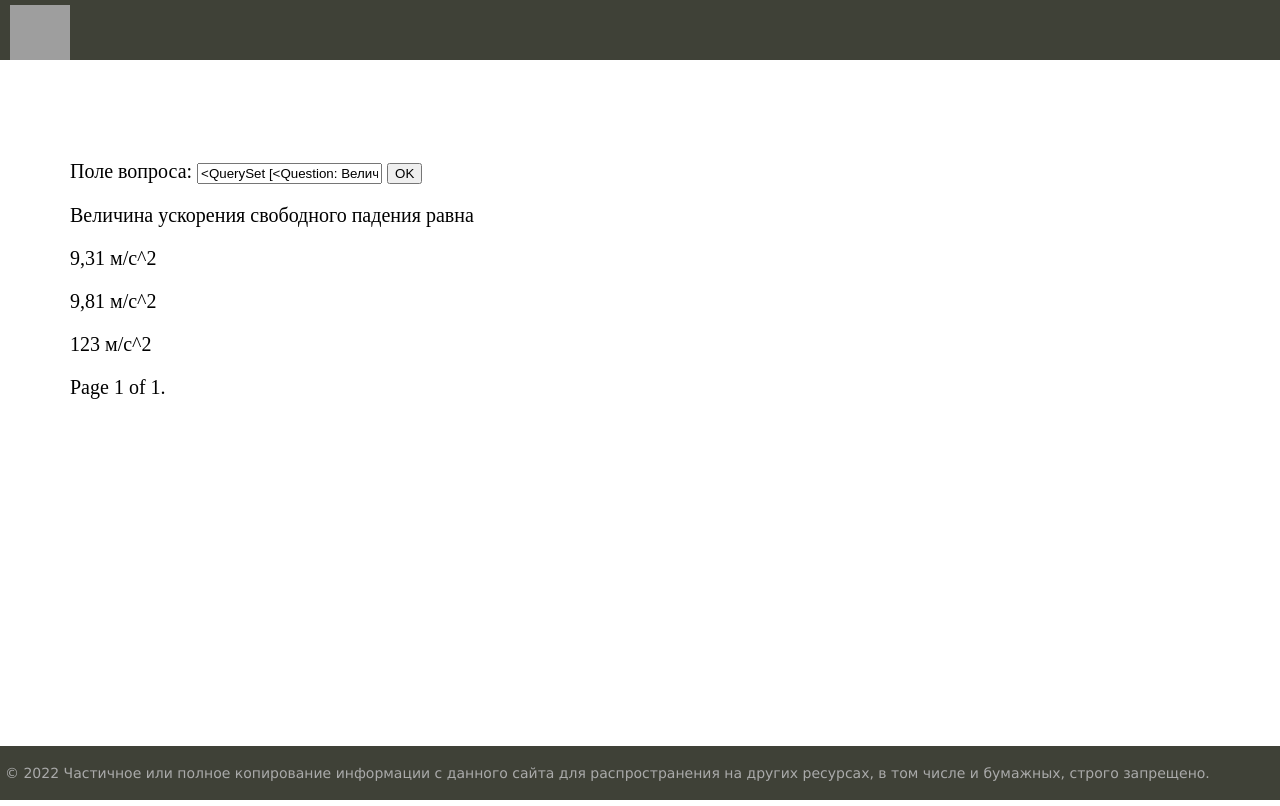
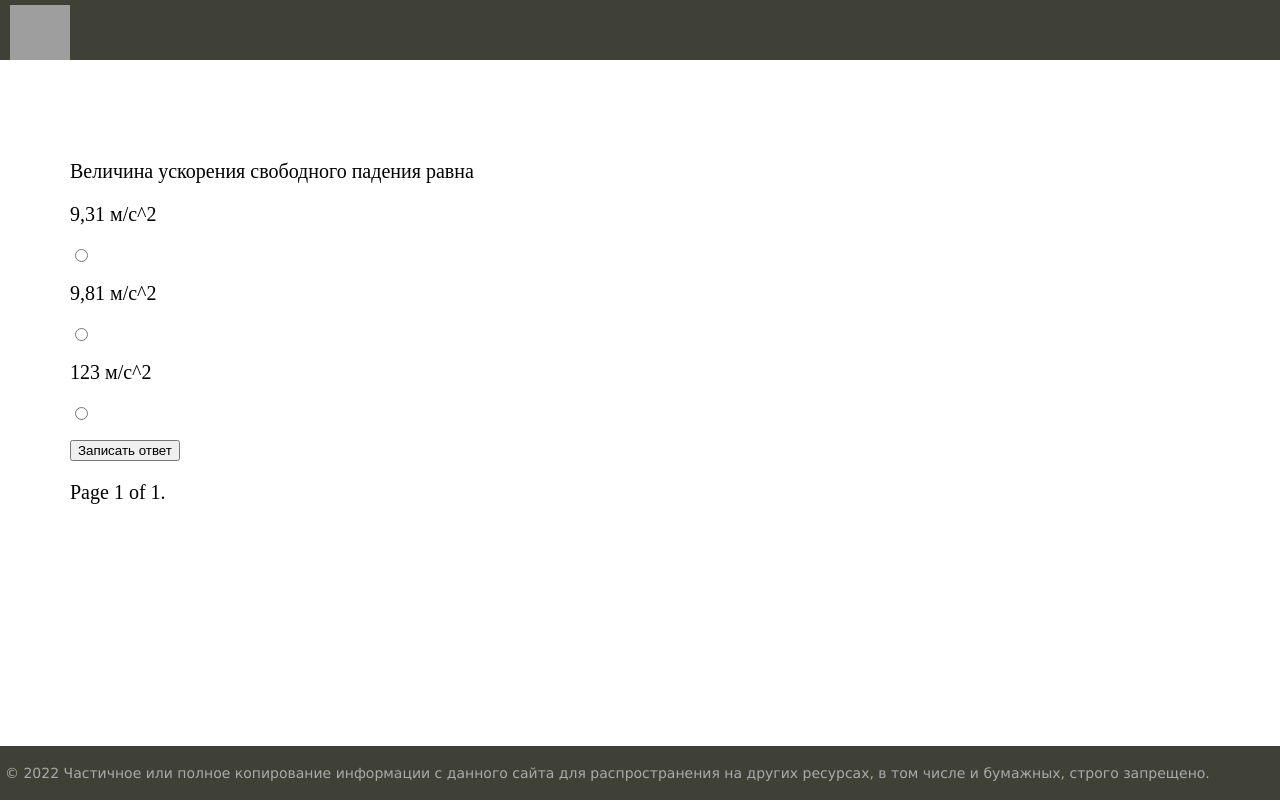
Before and after one commit to PASlednev/tests, a Django app: page /test_group/2/2 in a window 1280 px wide. Run offline with Django 4.2, Linux system fonts and the light colour scheme; data comes from the database, SQL or seed files in the repository; grey boxes are pictures that could not be loaded.

Commit message:
make model

```diff
--- a/mysite/testsite/forms.py
+++ b/mysite/testsite/forms.py
@@ -8,5 +8,5 @@ class QuestionsForm(forms.ModelForm):
         model = Question
         fields = ['question_text']
         widgets = {
-            'question_text': forms.TextInput()
+            'question_text': forms.Textarea()
         }
--- a/mysite/testsite/templates/testsite/show_questions.html
+++ b/mysite/testsite/templates/testsite/show_questions.html
@@ -6,19 +6,18 @@
 
 <form action="" method="post">
     {% csrf_token %}
-    <label for="{{ que1 }}">Поле вопроса:</label>
-    <input id="{{ que1 }}" name="{{ que1 }}" type="" value="{{ que1 }}">
-    <input type="submit" value="OK">
+    {{ page_obj.object_list.0 }}
+
+    {% for item in ans %}
+    {% if item.ans.question__pk == item.ans.question_id %}
+    <p>{{ item.answer_text }}</p>
+    <label for="{{ item }}"></label>
+    <input id="{{ item }}" name="item" type="radio" value="{{ ans }}">
+    {% endif %}
+    {% endfor %}
+    <p><input type="submit" value="Записать ответ"></p>
 </form>
 
-
-{{ page_obj.object_list.0 }}
-
-{% for item in ans %}
-{% if item.ans.question__pk == item.ans.question_id %}
-<p>{{ item.answer_text }}</p>
-{% endif %}
-{% endfor %}
 
 <div class="pagination">
     <span class="step-links">
--- a/mysite/testsite/views.py
+++ b/mysite/testsite/views.py
@@ -82,7 +82,7 @@ def show_testing(request, test_group_id, test_id):
         form = QuestionsForm()
     context = {'page_obj': page_object,
                'form': form,
-               'que1': que,
+               'que': que,
                'ans': ans
                }
     return render(request, 'testsite/show_questions.html', context)
```
